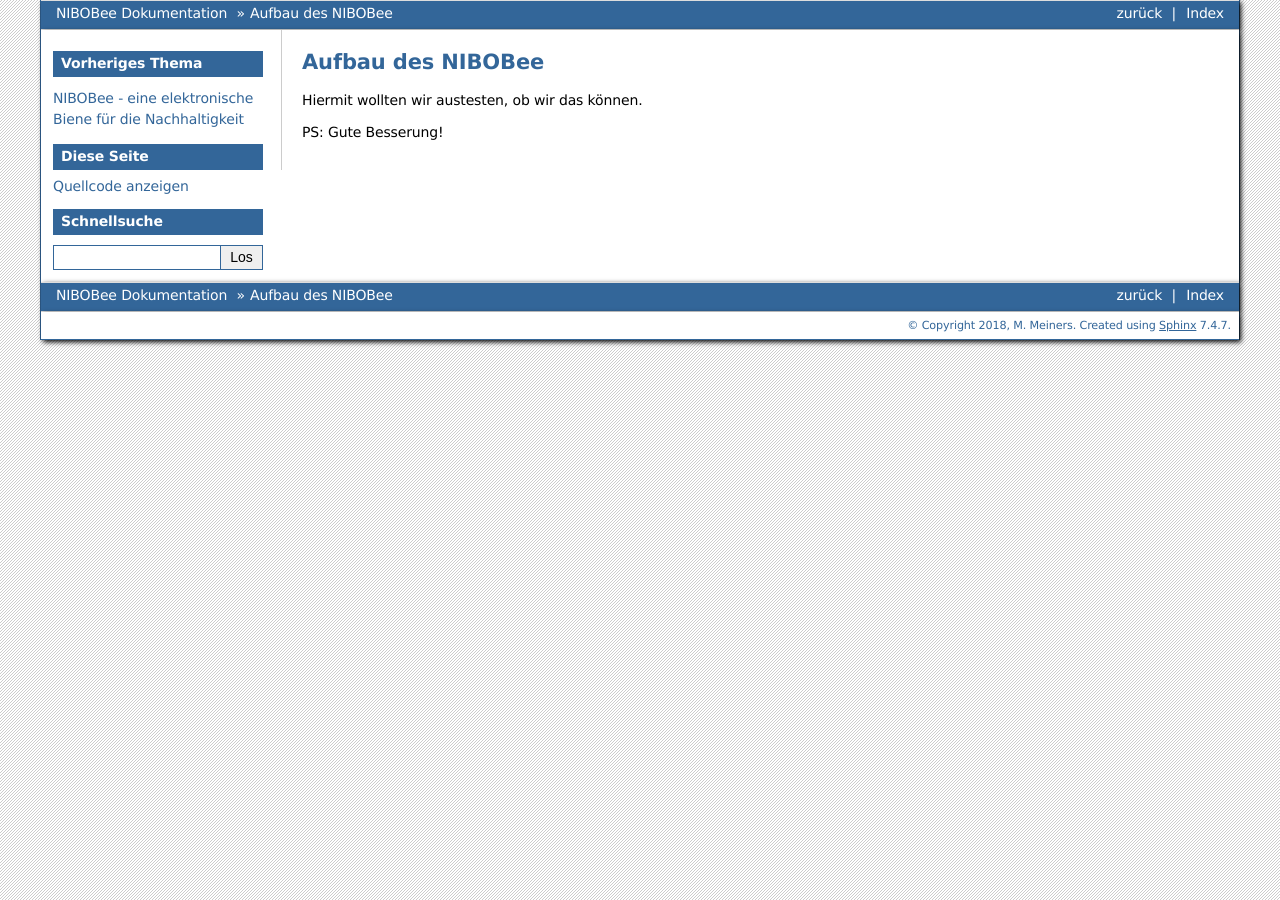
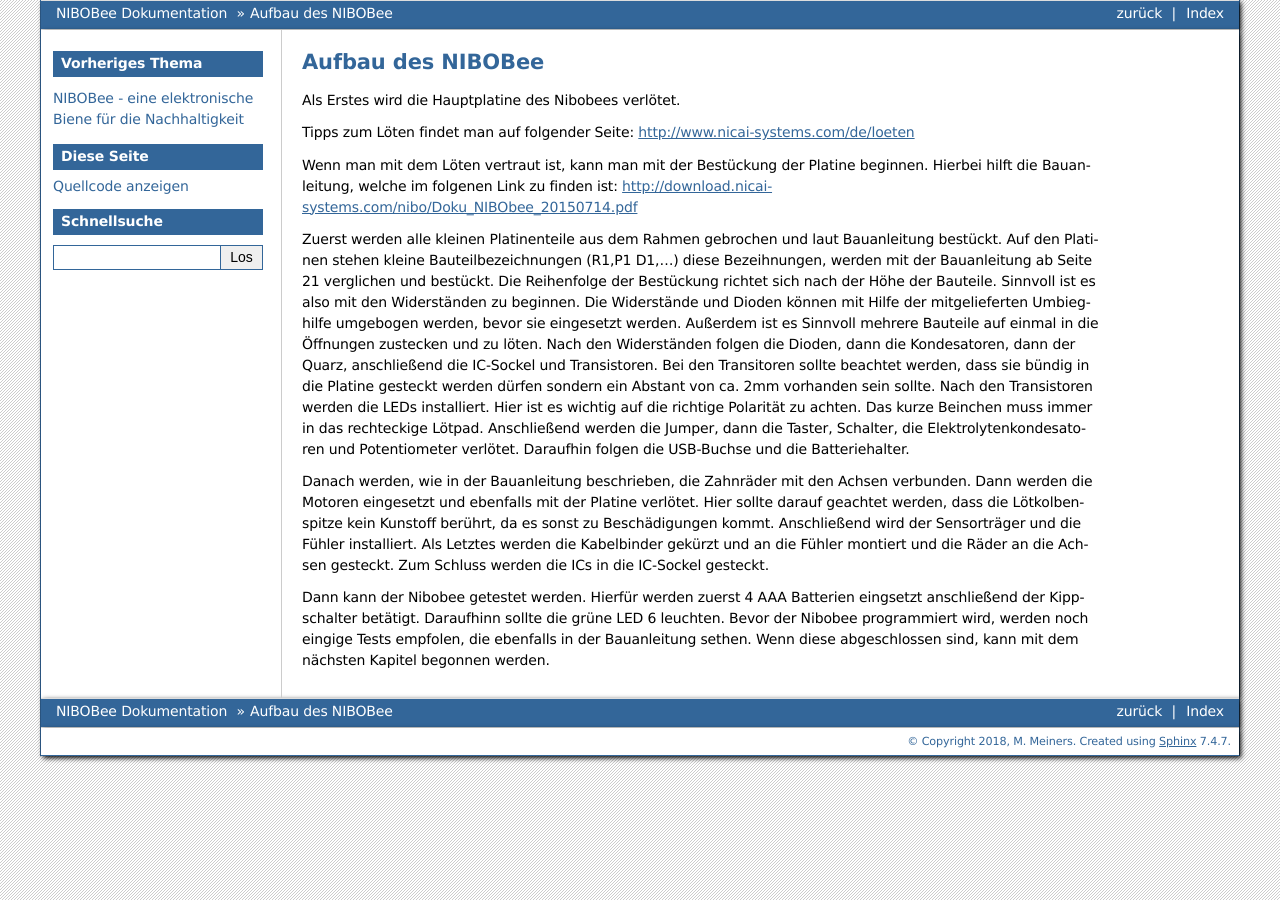
Before and after one commit to mimeiners/NIBOBee, a Sphinx documentation site: the page built from docs/Kapitel_02_Loeten.rst, in a window 1280 px wide. Built offline with Sphinx 7.4.7, drawn with Linux system fonts in a browser that asks for light colours.

Commit message:
Text eingefügt

```diff
--- a/docs/Kapitel_02_Loeten.rst
+++ b/docs/Kapitel_02_Loeten.rst
@@ -1,6 +1,20 @@
 Aufbau des NIBOBee
 ==================
 
-Hiermit wollten wir austesten, ob wir das können.
+Als Erstes wird die Hauptplatine des Nibobees verlötet.
 
-PS: Gute Besserung!
+Tipps zum Löten findet man auf folgender Seite: http://www.nicai-systems.com/de/loeten
+
+Wenn man mit dem Löten vertraut ist, kann man mit der Bestückung der Platine beginnen. Hierbei hilft die Bauanleitung, welche im folgenen Link zu finden ist: http://download.nicai-systems.com/nibo/Doku_NIBObee_20150714.pdf
+
+Zuerst werden alle kleinen Platinenteile aus dem Rahmen gebrochen und laut Bauanleitung bestückt.
+Auf den Platinen stehen kleine Bauteilbezeichnungen (R1,P1 D1,...) diese Bezeihnungen, werden mit der Bauanleitung ab Seite 21 verglichen und bestückt. Die Reihenfolge der Bestückung richtet sich nach der Höhe der Bauteile. Sinnvoll ist es also mit den Widerständen zu beginnen.
+Die Widerstände und Dioden können mit Hilfe der mitgelieferten Umbieghilfe umgebogen werden, bevor sie eingesetzt werden. Außerdem ist es Sinnvoll mehrere Bauteile auf einmal in die Öffnungen zustecken und zu löten. Nach den Widerständen folgen die Dioden, dann die Kondesatoren, dann der Quarz, anschließend die IC-Sockel und Transistoren.
+Bei den Transitoren sollte beachtet werden, dass sie bündig in die Platine gesteckt werden dürfen sondern ein Abstant von ca. 2mm vorhanden sein sollte. Nach den Transistoren werden die LEDs installiert. Hier ist es wichtig auf die richtige Polarität zu achten. Das kurze Beinchen muss immer in das rechteckige Lötpad. Anschließend werden die Jumper, dann die Taster, Schalter, die Elektrolytenkondesatoren und Potentiometer verlötet. Daraufhin folgen die USB-Buchse und die Batteriehalter.
+
+Danach werden, wie in der Bauanleitung beschrieben, die Zahnräder mit den Achsen verbunden. Dann werden die Motoren eingesetzt und ebenfalls mit der Platine verlötet. Hier sollte darauf geachtet werden, dass die Lötkolbenspitze kein Kunstoff berührt, da es sonst zu Beschädigungen kommt.
+Anschließend wird der Sensorträger und die Fühler installiert. Als Letztes werden die Kabelbinder gekürzt und an die Fühler montiert und die Räder an die Achsen gesteckt. Zum Schluss werden die ICs in die IC-Sockel gesteckt.
+
+Dann kann der Nibobee getestet werden.
+Hierfür werden zuerst 4 AAA Batterien eingsetzt anschließend der Kippschalter betätigt. Daraufhinn sollte die grüne LED 6 leuchten.
+Bevor der Nibobee programmiert wird, werden noch eingige Tests empfolen, die ebenfalls in der Bauanleitung sethen. Wenn diese abgeschlossen sind, kann mit dem nächsten Kapitel begonnen werden.
```
